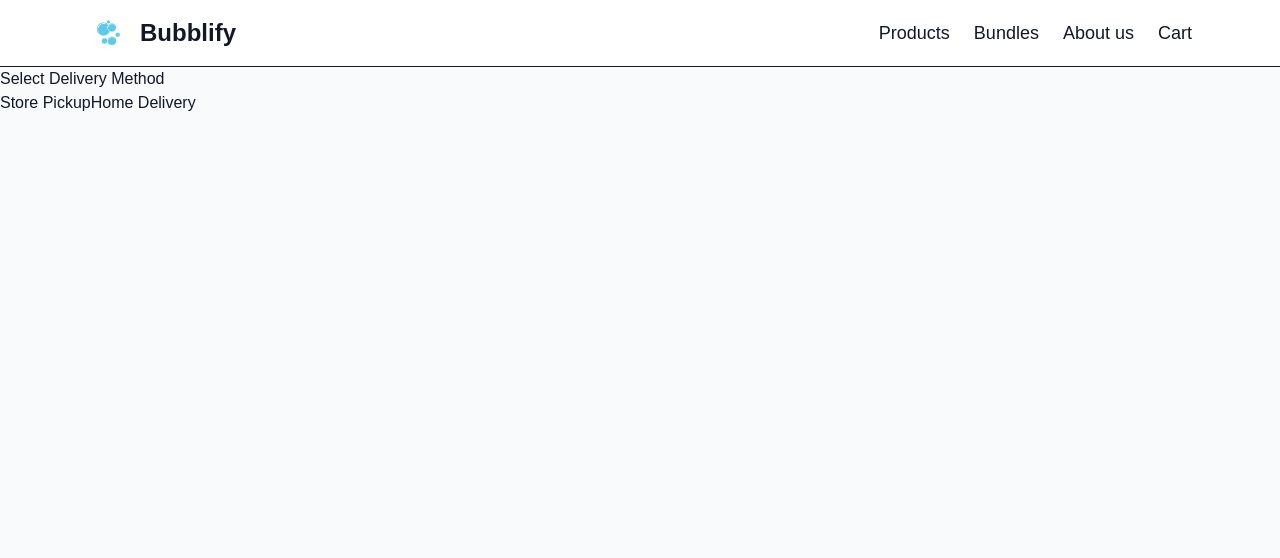
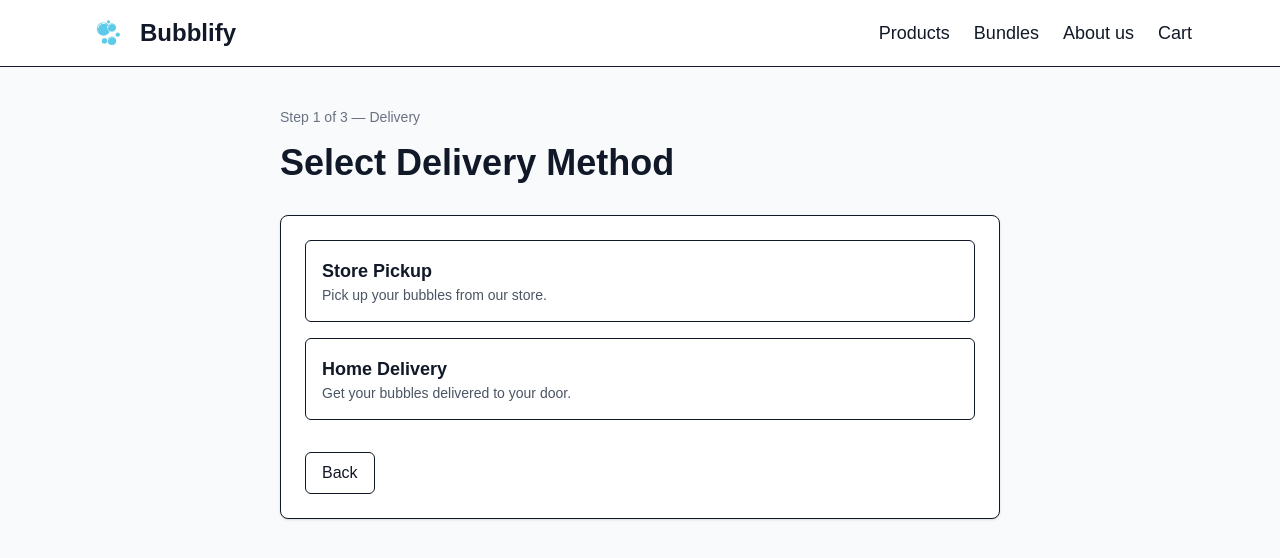
Before and after one commit to Erza2727/largeAssinment2, a Next.js app in the folder bubblify/: page /checkout/delivery in a window 1280 px wide. Shown: the top 558 px of the page. Built offline with nearby package versions, Linux system fonts and the light colour scheme.

Commit message:
basics done

```diff
--- a/bubblify/src/app/checkout/delivery/page.tsx
+++ b/bubblify/src/app/checkout/delivery/page.tsx
@@ -4,7 +4,7 @@ import { useRouter } from "next/navigation";
 import { useCheckout } from "@/app/context/CheckoutContext";
 
 export default function DeliveryPage() {
-  const { setData } = useCheckout();
+  const { data, setData } = useCheckout();
   const router = useRouter();
 
   const handleSelect = (type: "pickup" | "delivery") => {
@@ -13,10 +13,59 @@ export default function DeliveryPage() {
   };
 
   return (
-    <div>
-      <h1>Select Delivery Method</h1>
-      <button onClick={() => handleSelect("pickup")}>Store Pickup</button>
-      <button onClick={() => handleSelect("delivery")}>Home Delivery</button>
-    </div>
+    <main className="mx-auto max-w-3xl px-6 py-10">
+      {/* Step indicator */}
+      <p className="mb-4 text-sm text-gray-500">Step 1 of 3 — Delivery</p>
+
+      <h1 className="mb-8 text-4xl font-bold">Select Delivery Method</h1>
+
+      <div className="space-y-4 rounded-lg border bg-white p-6 shadow-sm">
+        {/* Pickup option */}
+        <button
+          onClick={() => handleSelect("pickup")}
+          className={`w-full rounded-md border p-4 text-left transition hover:bg-gray-50 ${
+            data.deliveryType === "pickup" ? "border-black" : ""
+          }`}
+        >
+          <h2 className="text-lg font-semibold">Store Pickup</h2>
+          <p className="text-sm text-gray-600">
+            Pick up your bubbles from our store.
+          </p>
+        </button>
+
+        {/* Delivery option */}
+        <button
+          onClick={() => handleSelect("delivery")}
+          className={`w-full rounded-md border p-4 text-left transition hover:bg-gray-50 ${
+            data.deliveryType === "delivery" ? "border-black" : ""
+          }`}
+        >
+          <h2 className="text-lg font-semibold">Home Delivery</h2>
+          <p className="text-sm text-gray-600">
+            Get your bubbles delivered to your door.
+          </p>
+        </button>
+
+        {/* Navigation buttons */}
+        <div className="flex justify-between pt-4">
+          <button
+            onClick={() => router.back()}
+            className="rounded-md border px-4 py-2 hover:bg-gray-100"
+          >
+            Back
+          </button>
+
+          {/* Optional continue button (if already selected) */}
+          {data.deliveryType && (
+            <button
+              onClick={() => router.push("/checkout/info")}
+              className="rounded-md bg-black px-6 py-2 text-white hover:bg-gray-800"
+            >
+              Continue
+            </button>
+          )}
+        </div>
+      </div>
+    </main>
   );
 }
--- a/bubblify/src/app/checkout/info/page.tsx
+++ b/bubblify/src/app/checkout/info/page.tsx
@@ -8,16 +8,17 @@ export default function InfoPage() {
   const { data, setData } = useCheckout();
   const router = useRouter();
 
+  //persistence of data previously entered by user
   const [form, setForm] = useState({
-    name: "",
-    address: "",
-    city: "",
-    postalCode: "",
-    telephone: "",
+    name: data.name || "",
+    address: data.address || "",
+    city: data.city || "",
+    postalCode: data.postalCode || "",
+    telephone: data.telephone || "",
   });
 
   const handleSubmit = () => {
-    // ✅ Validation
+    // Validation
     if (!form.name || !form.telephone) {
       alert("Missing required fields");
       return;
@@ -35,36 +36,67 @@ export default function InfoPage() {
   };
 
   return (
-    <div>
-      <h1>Enter Info</h1>
+    <main className="mx-auto max-w-3xl px-6 py-10">
+      <p className="mb-4 text-sm text-gray-500">Step 2 of 3 — Information</p>
+      <h1 className="mb-8 text-4xl font-bold">Your Information</h1>
+
+      <div className="space-y-4 rounded-lg border bg-white p-6 shadow-sm">
+        <input
+          value={form.name}
+          placeholder="Name"
+          onChange={(e) => setForm({ ...form, name: e.target.value })}
+          className="w-full rounded-md border px-4 py-2"
+        />
 
         <input
-        placeholder="Name"
-        onChange={(e) => setForm({ ...form, name: e.target.value })}
-      />
-      <input
+          value={form.telephone}
           placeholder="Telephone"
           onChange={(e) => setForm({ ...form, telephone: e.target.value })}
+          className="w-full rounded-md border px-4 py-2"
         />
 
         {data.deliveryType === "delivery" && (
           <>
             <input
+              value={form.address}
               placeholder="Address"
               onChange={(e) => setForm({ ...form, address: e.target.value })}
+              className="w-full rounded-md border px-4 py-2"
             />
+
             <input
+              value={form.city}
               placeholder="City"
               onChange={(e) => setForm({ ...form, city: e.target.value })}
+              className="w-full rounded-md border px-4 py-2"
             />
+
             <input
+              value={form.postalCode}
               placeholder="Postal Code"
               onChange={(e) => setForm({ ...form, postalCode: e.target.value })}
+              className="w-full rounded-md border px-4 py-2"
             />
           </>
         )}
 
-      <button onClick={handleSubmit}>Next</button>
+        <div className="flex justify-between pt-4">
+          {/* Back button */}
+          <button
+            onClick={() => router.back()}
+            className="rounded-md border px-4 py-2 hover:bg-gray-100"
+          >
+            Back
+          </button>
+
+          <button
+            onClick={handleSubmit}
+            className="rounded-md bg-black px-6 py-2 text-white hover:bg-gray-800"
+          >
+            Continue
+          </button>
         </div>
+      </div>
+    </main>
   );
 }
--- a/bubblify/src/app/checkout/review/page.tsx
+++ b/bubblify/src/app/checkout/review/page.tsx
@@ -2,22 +2,61 @@
 
 import { useCheckout } from "@/app/context/CheckoutContext";
 import { submitOrder } from "./actions";
+import { useRouter } from "next/navigation";
 
 export default function ReviewPage() {
   const { data } = useCheckout();
+  const router = useRouter();
 
   return (
-    <div>
-      <h1>Review Order</h1>
+    <main className="mx-auto max-w-3xl px-6 py-10">
+      <p className="mb-4 text-sm text-gray-500">Step 3 of 3 — Review</p>
+      <h1 className="mb-8 text-4xl font-bold">Review Order</h1>
 
-      <p>Name: {data.name}</p>
-      <p>Phone: {data.telephone}</p>
-      <p>Delivery: {data.deliveryType}</p>
+      <div className="rounded-lg border bg-white p-6 shadow-sm space-y-4">
+        <p>
+          <strong>Name:</strong> {data.name}
+        </p>
+        <p>
+          <strong>Phone:</strong> {data.telephone}
+        </p>
+        <p>
+          <strong>Delivery:</strong> {data.deliveryType}
+        </p>
 
-      <form action={submitOrder}>
-        <input type="hidden" name="order" value={JSON.stringify(data)} />
-        <button type="submit">Confirm Order</button>
-      </form>
-    </div>
+        {data.deliveryType === "delivery" && (
+          <>
+            <p>
+              <strong>Address:</strong> {data.address}
+            </p>
+            <p>
+              <strong>City:</strong> {data.city}
+            </p>
+            <p>
+              <strong>Postal Code:</strong> {data.postalCode}
+            </p>
+          </>
+        )}
+
+        <form action={submitOrder} className="pt-4 flex justify-between">
+          <input type="hidden" name="order" value={JSON.stringify(data)} />
+
+          <button
+            type="button"
+            onClick={() => router.back()}
+            className="rounded-md border px-4 py-2 hover:bg-gray-100"
+          >
+            Back
+          </button>
+
+          <button
+            type="submit"
+            className="rounded-md bg-black px-6 py-2 text-white hover:bg-gray-800"
+          >
+            Confirm Order
+          </button>
+        </form>
+      </div>
+    </main>
   );
 }
```
Lines whose indentation alone changed are shown as unchanged.
